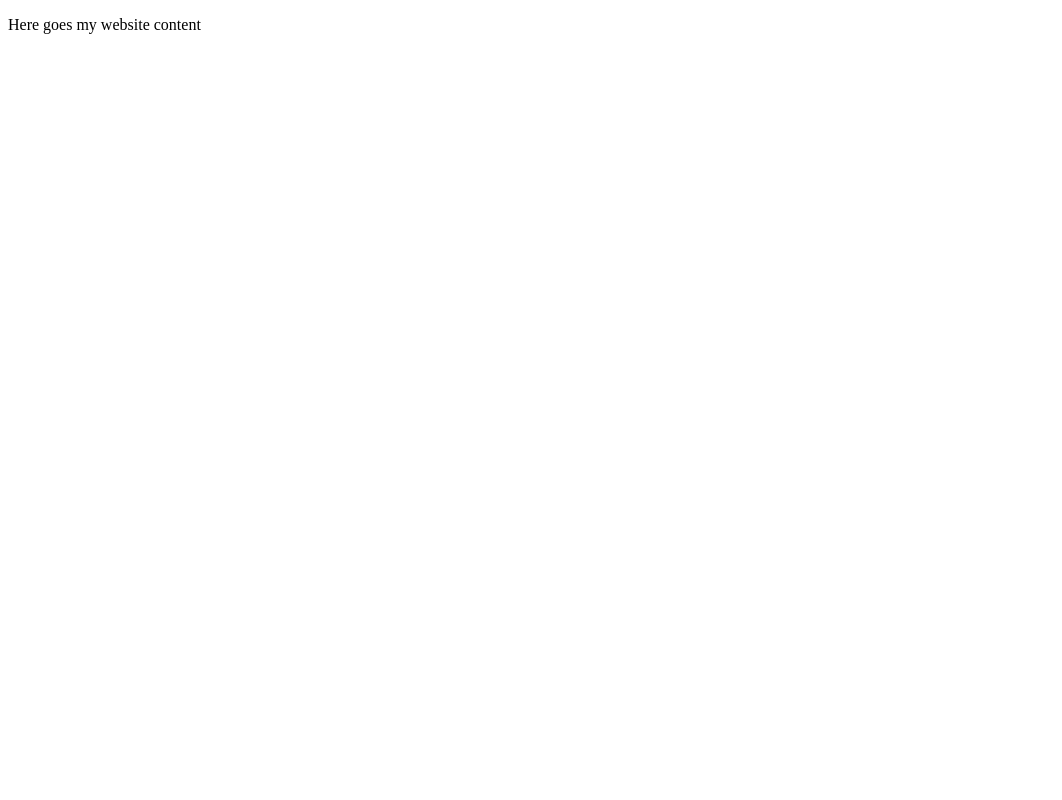
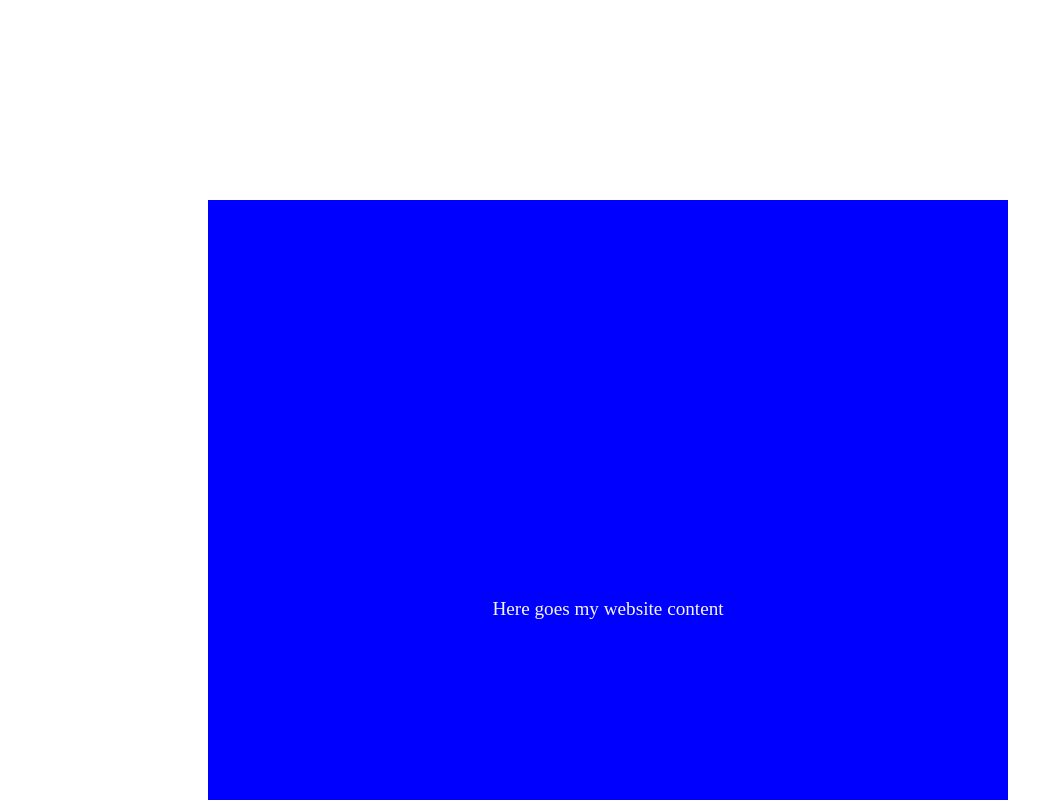
Before and after one commit to Emmedson/classwork, a plain HTML site: page index.html in a window 1280 px wide. Shown: the top 800 px of the page, without its empty margins (0-1062 px from the left). Drawn offline with Linux system fonts and the light colour scheme.

Commit message:
added css file

```diff
--- a/index.html
+++ b/index.html
@@ -5,6 +5,7 @@
     <meta http-equiv="X-UA-Compatible" content="IE=edge">
     <meta name="viewport" content="width=device-width, initial-scale=1.0">
     <title>Document</title>
+    <link rel="stylesheet" href="style.css">
 </head>
 <body>
     <div class="content">
--- /dev/null
+++ b/style.css
@@ -0,0 +1,11 @@
+.content{
+    width: 800px;
+    height: 500px;
+    background-color: blue;
+    color: whitesmoke;
+    margin: 200px;
+    padding-top: 30%;
+    align-items: center;
+    text-align: center;
+    font-size: larger;
+}
```
